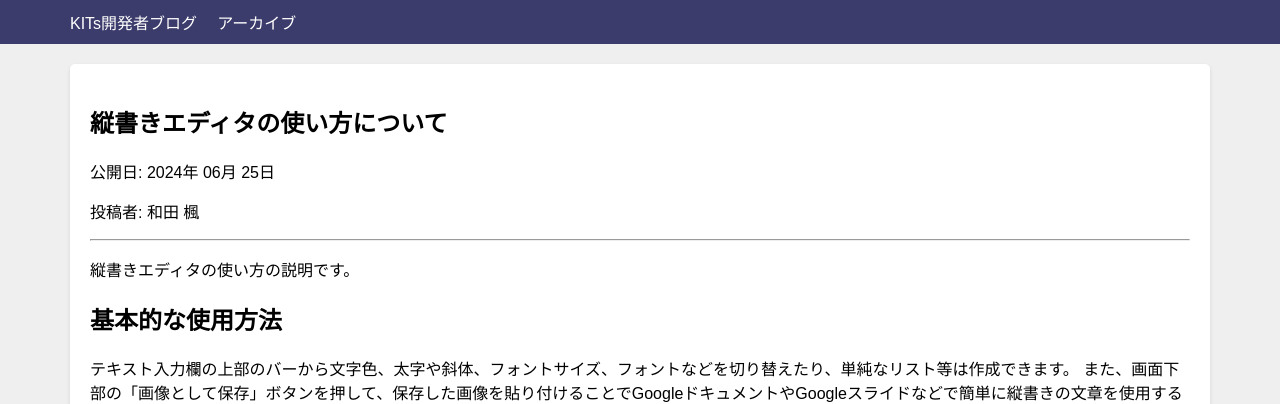
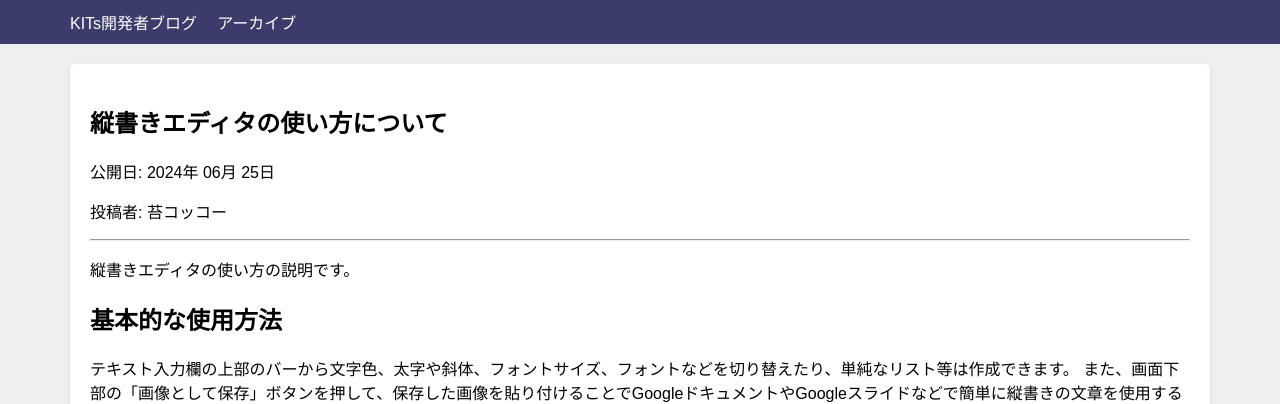
Before and after one commit to Kokecoco/KITs-blog, a Jekyll site: the page built from _posts/2024-06-25-縦書きエディタの使い方説明.markdown, in a window 1280 px wide. Shown: the top 404 px of the page. Built offline with Jekyll 4.4.1, drawn with Linux system fonts in a browser that asks for light colours.

Commit message:
名前を修正：本名から苔に変更

```diff
--- a/_posts/2024-06-25-ブログ開始しました.markdown
+++ b/_posts/2024-06-25-ブログ開始しました.markdown
@@ -2,7 +2,7 @@
 layout: post
 title:  "ブログ開始しました"
 date:   2024-06-25 18:24:00 +0900
-categories: blog update
-author : "和田 楓"
+categories: ブログ
+author : "苔コッコー"
 ---
 KITs開発者ブログを開始しました。ここに使い方や更新履歴なども投稿する予定です。
--- a/_posts/2024-06-25-縦書きエディタの使い方説明.markdown
+++ b/_posts/2024-06-25-縦書きエディタの使い方説明.markdown
@@ -3,7 +3,7 @@ layout: post
 title: "縦書きエディタの使い方について"
 date: 2024-06-25 21:40:13 +0900
 categories: 使い方説明
-author: "和田 楓"
+author: "苔コッコー"
 ---
 
 縦書きエディタの使い方の説明です。
```
